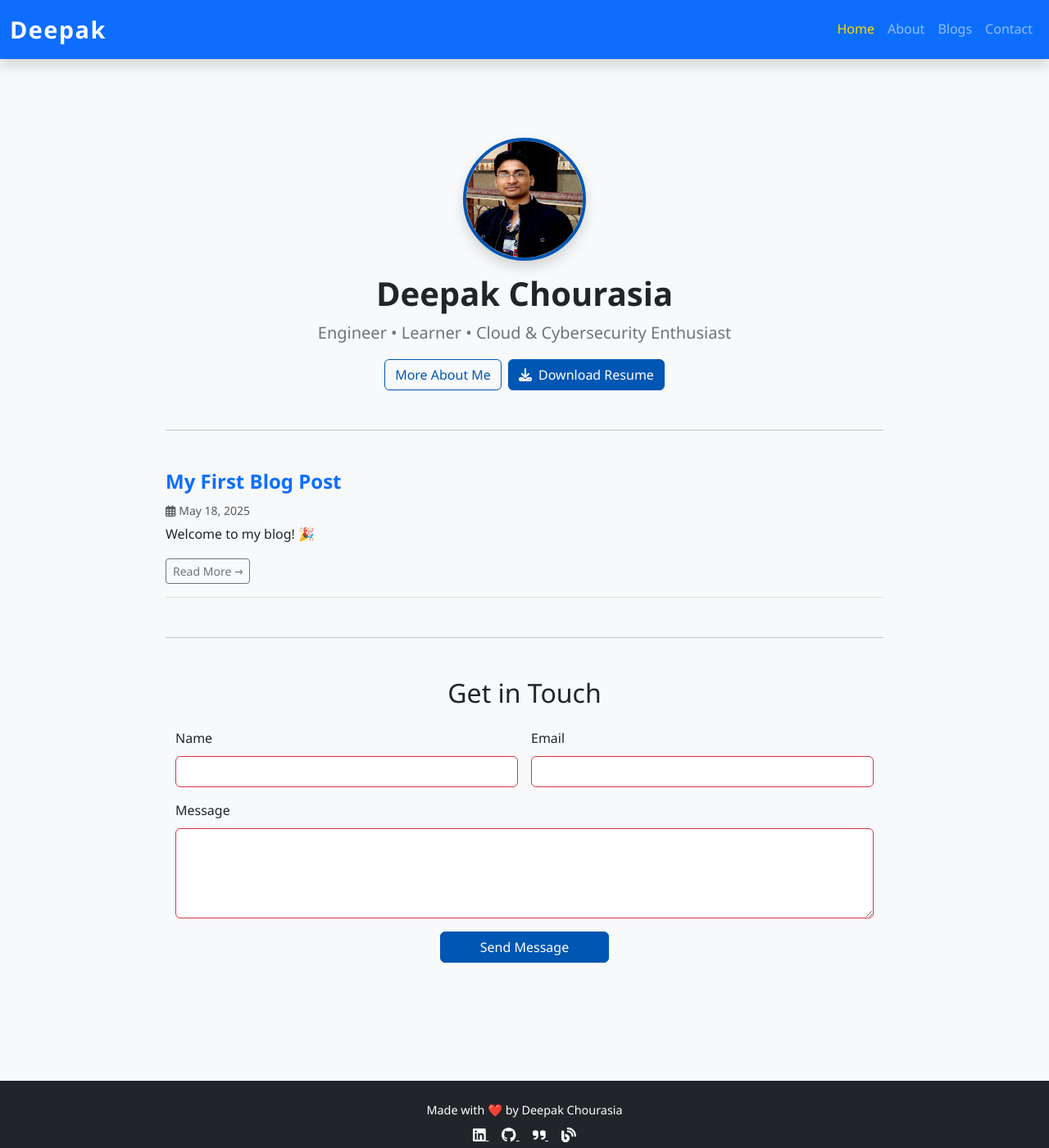
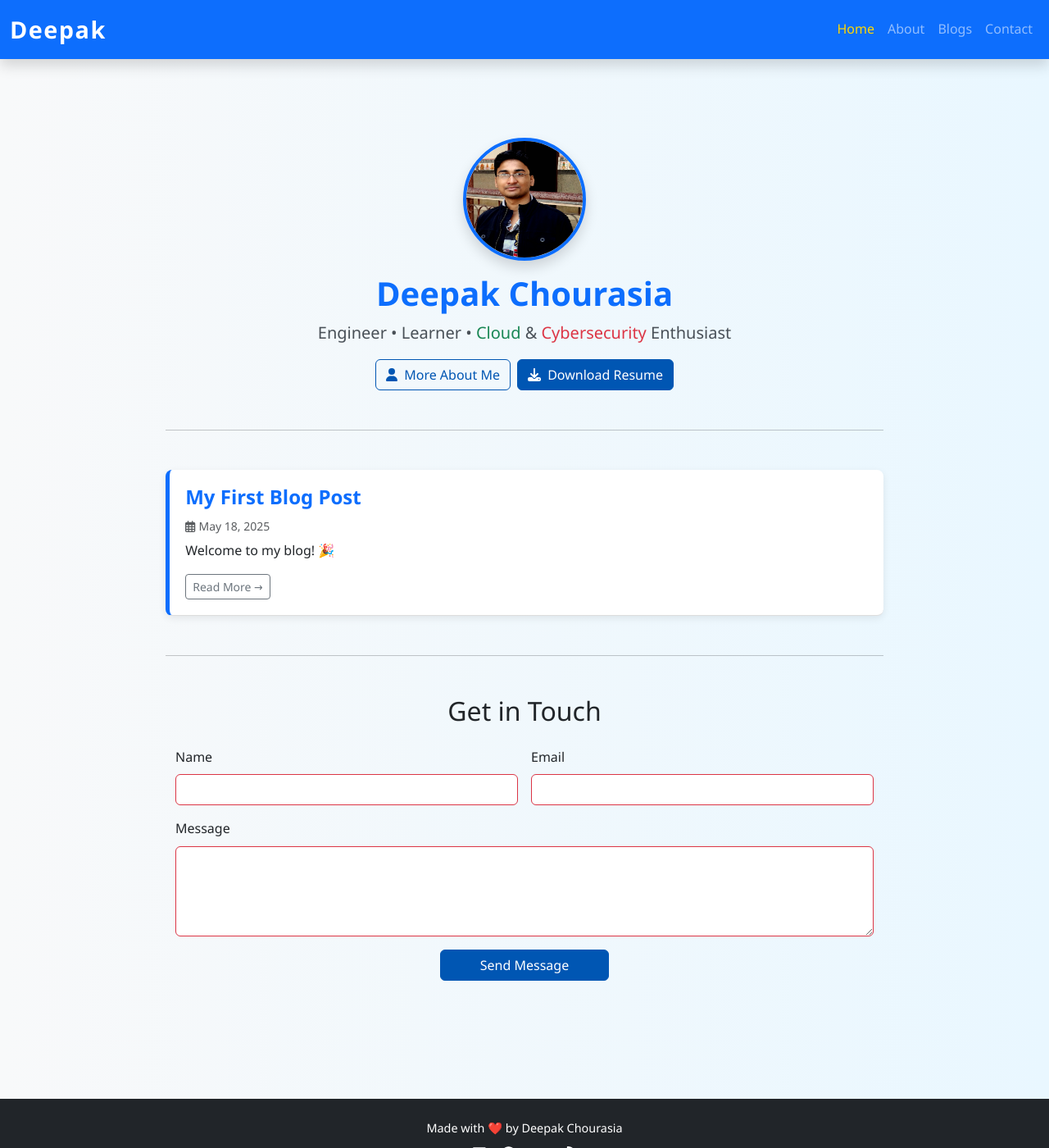
Before and after one commit to deepak-dkc95/deepak-dkc95.github.io, a Jekyll site: the page built from index.md, in a window 1280 px wide and 1400 px high. Shown: the whole window at 82% size. Built offline with Jekyll 4.4.1, drawn with Linux system fonts in a browser that asks for light colours; a style sheet for code colours, icons or effects is not loaded.

Commit message:
Updating home page

```diff
--- a/_layouts/default.html
+++ b/_layouts/default.html
@@ -27,31 +25,58 @@
 
   {% include head.html %}
   {% seo %}
+
+  <style>
+    body {
+      background: linear-gradient(to right, #f8f9fa, #e9f7ff);
+      transition: background 0.5s ease;
+    }
+
+    a {
+      transition: all 0.3s ease-in-out;
+    }
+
+    a:hover {
+      text-decoration: none;
+      transform: scale(1.02);
+    }
+
+    .btn {
+      transition: all 0.2s ease-in-out;
+    }
+
+    .btn:hover {
+      transform: translateY(-2px);
+      box-shadow: 0 4px 10px rgba(0,0,0,0.1);
+    }
+
+    .blog-post {
+      transition: all 0.3s ease-in-out;
+      border-left: 5px solid #0d6efd;
+      background: white;
+      padding: 1.2rem;
+      border-radius: 0.5rem;
+      box-shadow: 0 3px 10px rgba(0, 0, 0, 0.08);
+    }
+
+    .blog-post:hover {
+      border-left-color: #6610f2;
+    }
+  </style>
 </head>
-<body class="d-flex flex-column min-vh-100 bg-light text-dark">
+<body class="d-flex flex-column min-vh-100">
 
-  <!-- Navbar -->
   {% include navbar.html %}
 
-  <!-- Main Content -->
   <main class="container flex-grow-1 py-5">
     {{ content }}
   </main>
 
-  <!-- Footer -->
   {% include footer.html %}
 
-  <!-- Bootstrap Bundle JS -->
-  <script
-    src="https://cdn.jsdelivr.net/npm/bootstrap@5.3.3/dist/js/bootstrap.bundle.min.js"
-    integrity="sha384-qC0+ZQoRcmYw8Z9wYF6S+hfDof1VrPyVqXWwLFRwTfF5A2WyKvlwtYt6N5IphnKp"
-    crossorigin="anonymous"
-  ></script>
-
-  <!-- Font Awesome JS -->
+  <!-- JS Libraries -->
+  <script src="https://cdn.jsdelivr.net/npm/bootstrap@5.3.3/dist/js/bootstrap.bundle.min.js"></script>
   <script src="https://cdnjs.cloudflare.com/ajax/libs/font-awesome/6.5.0/js/all.min.js"></script>
-
-  <!-- Custom JS -->
   <script src="{{ '/assets/js/main.js' | relative_url }}"></script>
 </body>
 </html>
--- a/index.md
+++ b/index.md
@@ -5,12 +5,14 @@ description: Engineer • Learner • Cloud & Cybersecurity Enthusiast
 ---
 
 <!-- Hero Section -->
-<section class="text-center my-5">
-  <img src="{{ '/assets/images/deepak.jpg' | relative_url }}" alt="Deepak Chourasia" class="rounded-circle shadow mb-3" width="150" height="150">
-  <h1 class="fw-bold">Deepak Chourasia</h1>
-  <p class="lead text-secondary">Engineer • Learner • Cloud & Cybersecurity Enthusiast</p>
+<section class="text-center my-5 animate__animated animate__fadeIn">
+  <img src="{{ '/assets/images/deepak.jpg' | relative_url }}" alt="Deepak Chourasia" class="rounded-circle shadow mb-3 border border-4 border-primary" width="150" height="150">
+  <h1 class="fw-bold text-primary">Deepak Chourasia</h1>
+  <p class="lead text-dark-emphasis">Engineer • Learner • <span class="text-success">Cloud</span> & <span class="text-danger">Cybersecurity</span> Enthusiast</p>
   <div class="d-flex justify-content-center flex-wrap gap-2 mt-3">
-    <a href="/about" class="btn btn-outline-primary">More About Me</a>
+    <a href="/about" class="btn btn-outline-primary">
+      <i class="fas fa-user me-1"></i> More About Me
+    </a>
     <a href="/assets/resume.pdf" class="btn btn-primary" download>
       <i class="fas fa-download me-1"></i> Download Resume
     </a>
@@ -22,8 +24,8 @@ description: Engineer • Learner • Cloud & Cybersecurity Enthusiast
 <!-- Latest Blog Post -->
 {% assign latest_post = site.posts | first %}
 {% if latest_post %}
-<article class="blog-post mb-5">
-  <h2 class="h4 fw-bold"><a href="{{ latest_post.url | relative_url }}" class="text-decoration-none">{{ latest_post.title }}</a></h2>
+<article class="blog-post mb-5 animate__animated animate__fadeInUp">
+  <h2 class="h4 fw-bold text-primary"><a href="{{ latest_post.url | relative_url }}" class="text-decoration-none">{{ latest_post.title }}</a></h2>
   <p class="text-muted mb-1"><small><i class="far fa-calendar-alt me-1"></i>{{ latest_post.date | date: "%B %d, %Y" }}</small></p>
   <p>{{ latest_post.excerpt | strip_html | truncatewords: 30 }}</p>
   <a href="{{ latest_post.url | relative_url }}" class="btn btn-sm btn-outline-secondary">Read More →</a>
```
Also changed, not shown: other parts of _layouts/default.html (+0 -2 lines).
